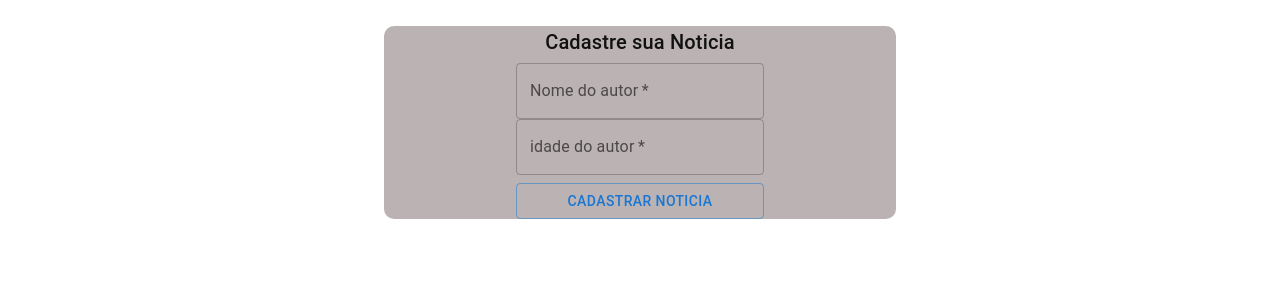
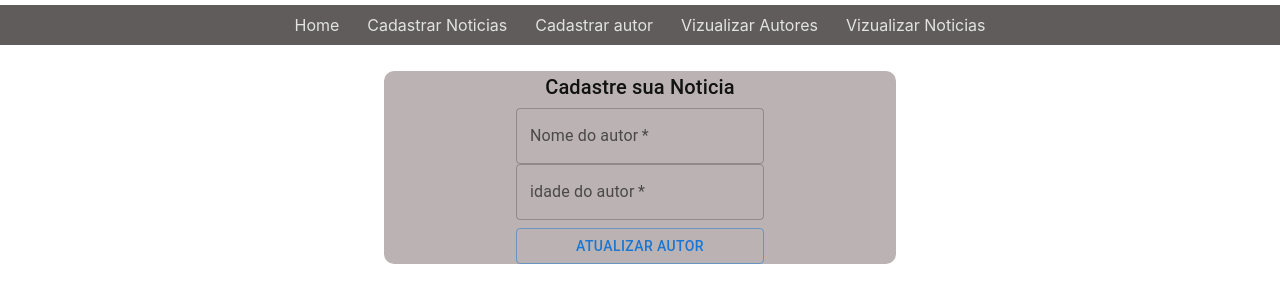
Before and after one commit to RenanFigueiredoEdglobo/frontendCrudEditora, a React (Create React App) app: page /editar-autor/1 in a window 1280 px wide. Shown: the top 302 px of the page. Built offline with nearby package versions, Linux system fonts and the light colour scheme; no server answers.

Commit message:
update Autor

```diff
--- a/src/Pages/Autor/AutalizarAutor/index.tsx
+++ b/src/Pages/Autor/AutalizarAutor/index.tsx
@@ -2,6 +2,7 @@ import { Box, Button, TextField, Typography } from "@mui/material";
 import { useEffect, useState } from "react";
 import { useParams } from "react-router-dom";
 import api from "../../../api";
+import Cabecalho from "../../../Components/Cabecalho";
 import IAutor from "../../../interfaces/IAutor";
 
 const AtualizarAutor = ()=>{
@@ -39,6 +40,7 @@ const AtualizarAutor = ()=>{
     }
     return(
         <>
+        <Cabecalho />
         <Box sx={{marginLeft:'auto',marginRight:'auto', backgroundColor: '#bbb3b3',width:'40%',borderRadius:'10px',marginTop:'2%'}}>
             <Typography component={"h1"} variant={"h6"} sx={{textAlign: 'center',margin:'1%',color:'#111111'}} >Cadastre sua Noticia</Typography>
             <Box component="form" sx={{display:'grid',justifyContent:'center'}} onSubmit={aoSubmeterForm}>
@@ -57,7 +59,7 @@ const AtualizarAutor = ()=>{
                 required
                 type="number"
                 />
-                <Button sx={{marginTop: 1}} type="submit"  fullWidth variant="outlined" >Cadastrar Noticia</Button>
+                <Button sx={{marginTop: 1}} type="submit"  fullWidth variant="outlined" >Atualizar Autor</Button>
             </Box>
         </Box>
         </>
--- a/src/Pages/Noticias/EditarNoticia/index.tsx
+++ b/src/Pages/Noticias/EditarNoticia/index.tsx
@@ -85,7 +85,7 @@ const AtualizarNoticia = ()=>{
                         </MenuItem>)}
                     </Select>
                 </FormControl>
-                <Button sx={{marginTop: 1}} type="submit"  fullWidth variant="outlined" >Cadastrar Noticia</Button>
+                <Button sx={{marginTop: 1}} type="submit"  fullWidth variant="outlined" >Atualizar Noticia</Button>
             </Box>
         </Box>
         </>
```
